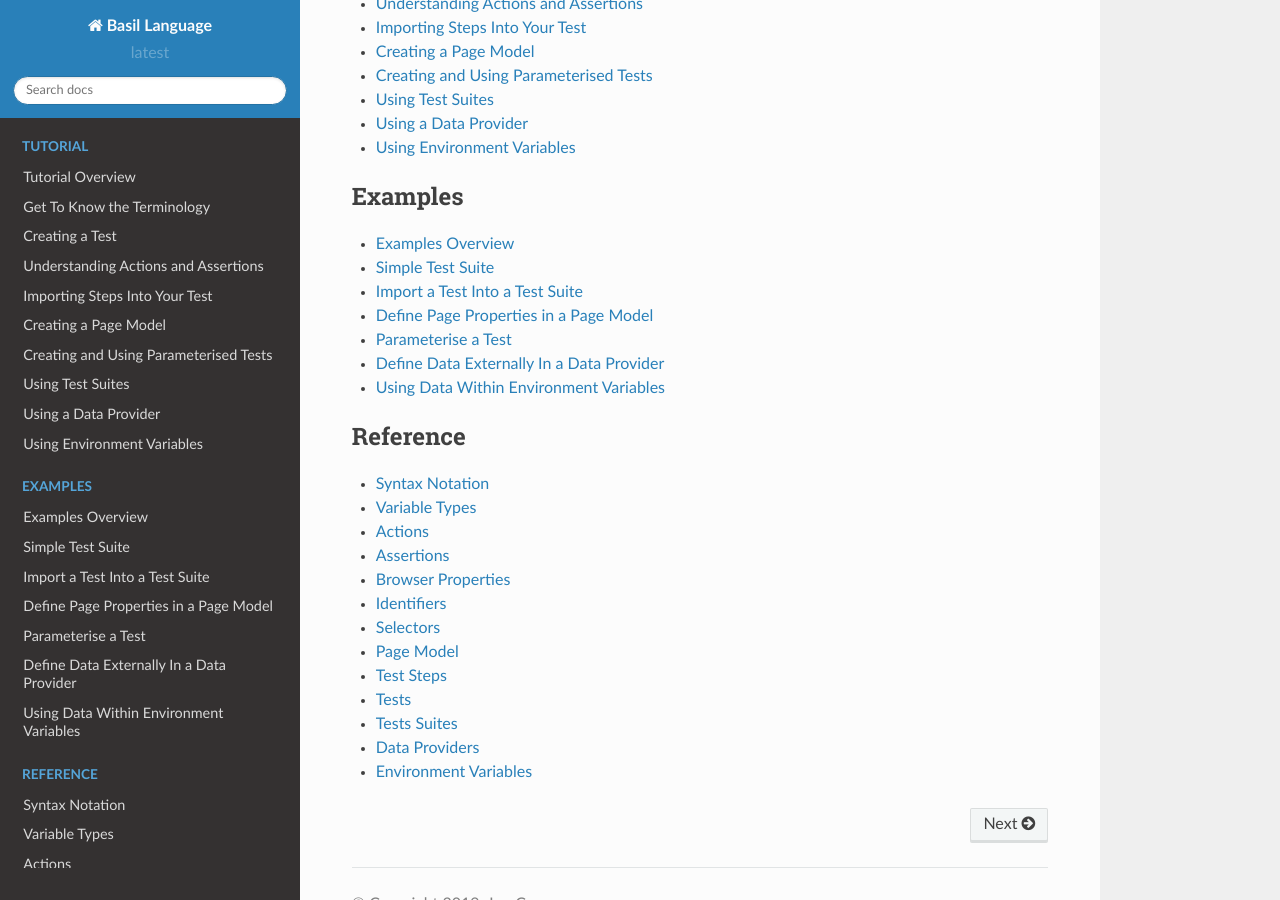
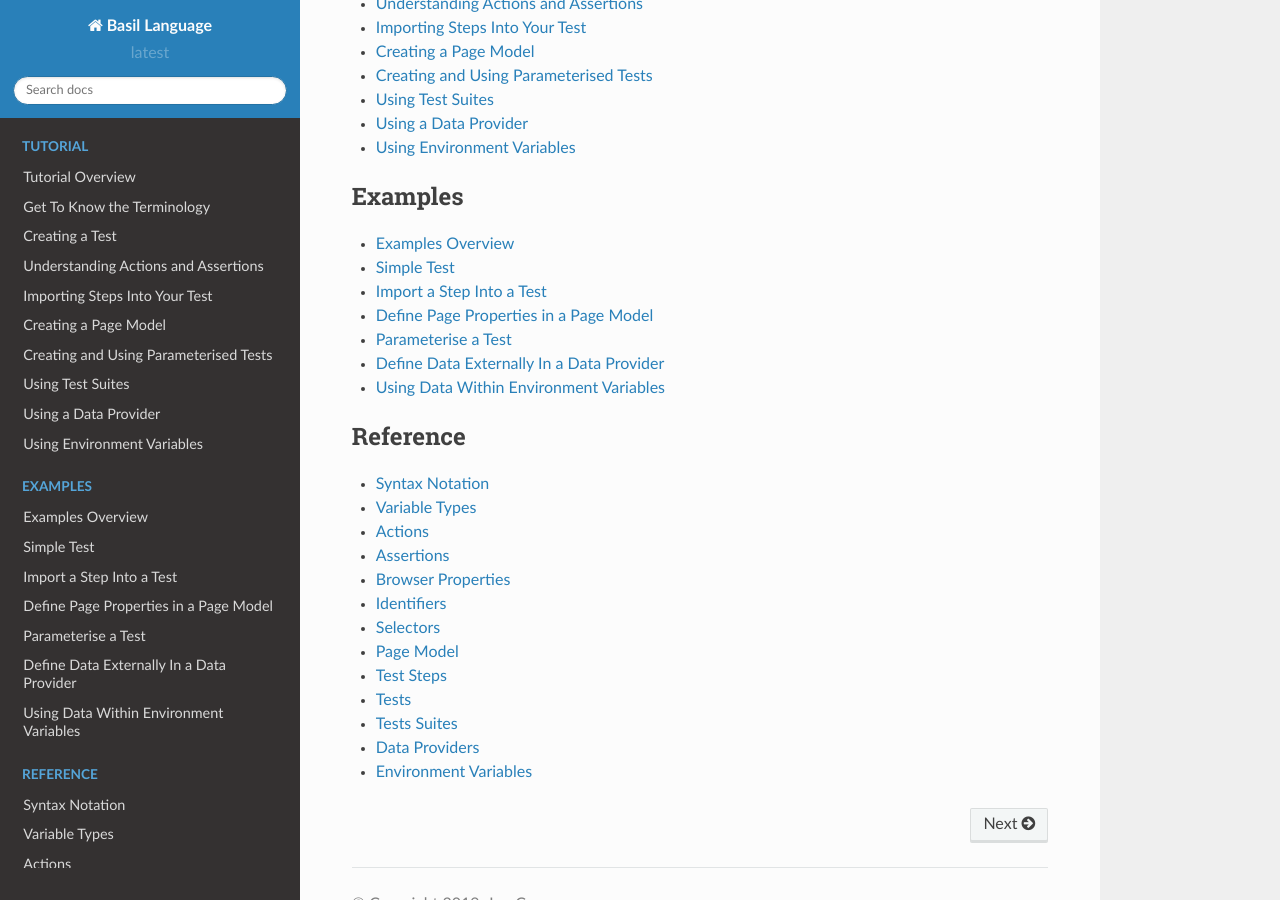
Before and after one commit to webignition/bas-spec, a Sphinx documentation site: the page built from docs/index.rst, in a window 1280 px wide and 900 px high, scrolled down 701 px. Built offline with Sphinx 7.4.7 and the Read the Docs theme 2.0.0, drawn with Linux system fonts in a browser that asks for light colours.

Commit message:
Update examples

```diff
--- a/docs/examples-import-test.rst
+++ b/docs/examples-import-step.rst
@@ -1,6 +1,6 @@
-===============================
-Import a Test Into a Test Suite
-===============================
+=========================
+Import a Step Into a Test
+=========================
 
 .. literalinclude:: includes/examples/step/google-open-literal.yml
 .. literalinclude:: includes/examples/test/google-import-open.yml
--- a/docs/examples-simple-test-suite.rst
+++ b/docs/examples-simple-test.rst
@@ -1,5 +1,5 @@
-=================
-Simple Test Suite
-=================
+===========
+Simple Test
+===========
 
 .. literalinclude:: includes/examples/test/google-search-query-literal.yml
--- a/docs/examples.rst
+++ b/docs/examples.rst
@@ -7,8 +7,8 @@
 
 .. admonition:: Topics
 
-    - :doc:`Simple Test Suite </examples-simple-test-suite>`
-    - :doc:`Import a Test Into a Test Suite </examples-import-test>`
+    - :doc:`Simple Test </examples-simple-test>`
+    - :doc:`Import a Test Step Into a Test </examples-import-step>`
     - :doc:`Define Page Properties in a Page Model </examples-page-model>`
     - :doc:`Parameterise a Test </examples-parameterised-test>`
     - :doc:`Define Data Externally In a Data Provider </examples-data-provider>`
--- a/docs/index.rst
+++ b/docs/index.rst
@@ -44,8 +44,8 @@
     :maxdepth: 1
 
     examples
-    examples-simple-test-suite
-    examples-import-test
+    examples-simple-test
+    examples-import-step
     examples-page-model
     examples-parameterised-test
     examples-data-provider
```
